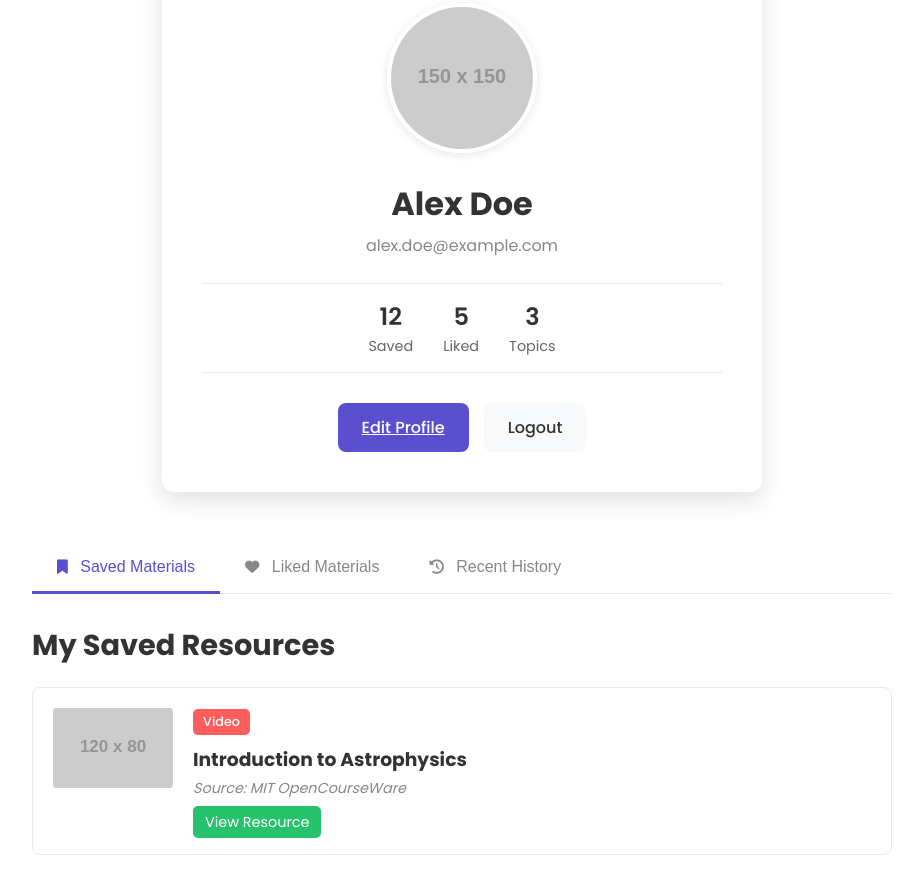
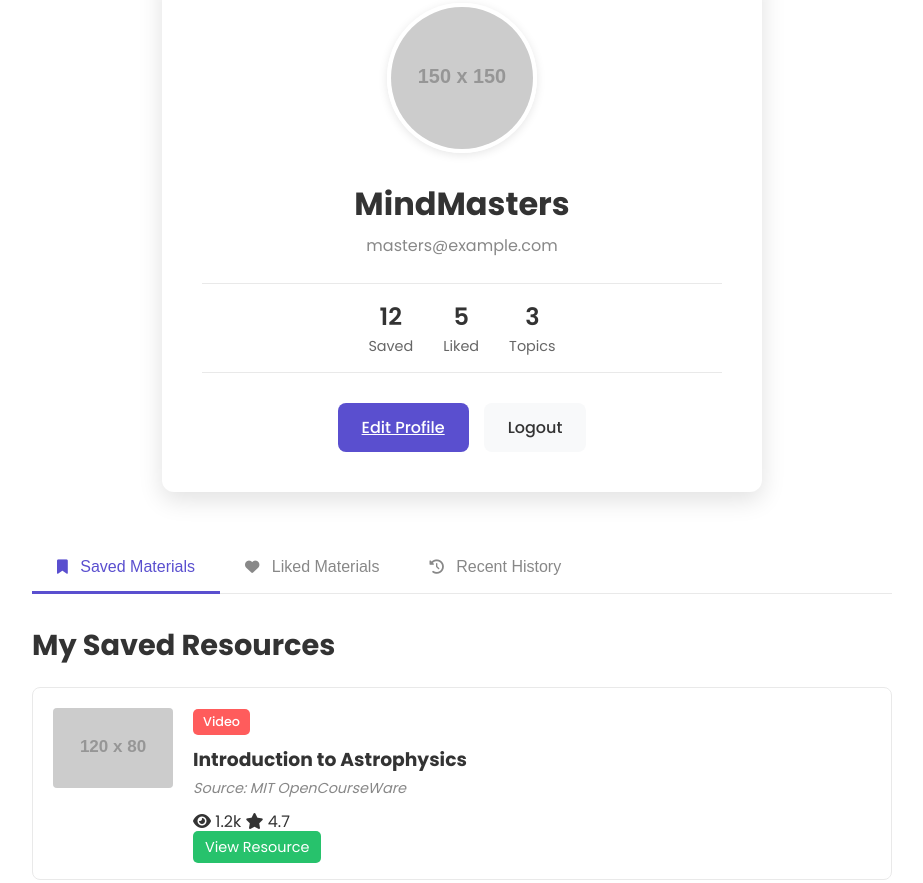
Before and after one commit to Aniket07kumar/Eduvault_solution-to-all, a website: page profile.html in a window 1280 px wide. Shown: the part 198-1081 px from the top of the page, without its empty margins (178-1101 px from the left). Drawn offline with Linux system fonts and the light colour scheme; placeholder pictures from the web are drawn by us.

Commit message:
Update profile.html

```diff
--- a/profile.html
+++ b/profile.html
@@ -39,8 +39,8 @@
     <main class="page-container">
         <div class="profile-card">
             <img src="https://placehold.co/150x150/E8EAF6/5A67D8?text=AVATAR" alt="User Avatar" class="profile-avatar">
-            <h1 class="profile-name">Alex Doe</h1>
-            <p class="profile-email">alex.doe@example.com</p>
+            <h1 class="profile-name">MindMasters</h1>
+            <p class="profile-email">masters@example.com</p>
 
             <div class="profile-stats">
                 <div class="stat-item">
@@ -56,6 +56,7 @@
                     <span class="stat-label">Topics</span>
                 </div>
             </div>
+
             <div class="profile-actions">
                 <a href="#" class="btn-submit">Edit Profile</a>
                 <a href="#" class="btn-logout">Logout</a>
@@ -78,17 +79,22 @@
                             <span class="result-tag video-tag">Video</span>
                             <h3>Introduction to Astrophysics</h3>
                             <p class="result-source">Source: MIT OpenCourseWare</p>
+
+                            <div class="result-meta">
+                                <span class="visits" title="Views"><i class="fa-solid fa-eye"></i> 1.2k</span>
+                                <span class="rating" title="Rating"><i class="fa-solid fa-star"></i> 4.7</span>
+                            </div>
                             <a href="#" class="btn-view">View Resource</a>
                         </div>
                     </div>
-                    </div>
+                </div>
             </div>
 
             <div id="liked" class="tab-content">
                 <h2>My Liked Materials</h2>
                 <div class="results-list profile-results-list">
                     <p>You haven't liked any materials yet.</p>
-                     </div>
+                </div>
             </div>
 
             <div id="history" class="tab-content">
@@ -100,6 +106,11 @@
                             <span class="result-tag notes-tag">Notes</span>
                             <h3>Quantum Mechanics Study Guide</h3>
                             <p class="result-source">Source: Physics.org</p>
+
+                            <div class="result-meta">
+                                <span class="visits" title="Views"><i class="fa-solid fa-eye"></i> 890</span>
+                                <span class="rating" title="Rating"><i class="fa-solid fa-star"></i> 4.9</span>
+                            </div>
                             <a href="#" class="btn-view">View Resource</a>
                         </div>
                     </div>
@@ -109,10 +120,15 @@
                             <span class="result-tag video-tag">Video</span>
                             <h3>Introduction to Astrophysics</h3>
                             <p class="result-source">Source: MIT OpenCourseWare</p>
+
+                            <div class="result-meta">
+                                <span class="visits" title="Views"><i class="fa-solid fa-eye"></i> 1.2k</span>
+                                <span class="rating" title="Rating"><i class="fa-solid fa-star"></i> 4.7</span>
+                            </div>
                             <a href="#" class="btn-view">View Resource</a>
                         </div>
                     </div>
-                     </div>
+                </div>
             </div>
         </div>
     </main>
@@ -129,11 +145,9 @@
 
         tabButtons.forEach(button => {
             button.addEventListener('click', () => {
-                // Remove active class from all buttons and content
                 tabButtons.forEach(btn => btn.classList.remove('active'));
                 tabContents.forEach(content => content.classList.remove('active'));
 
-                // Add active class to clicked button and corresponding content
                 button.classList.add('active');
                 const targetTab = button.dataset.tab;
                 document.getElementById(targetTab).classList.add('active');
@@ -141,6 +155,5 @@
         });
     </script>
 
-
 </body>
 </html>
```
